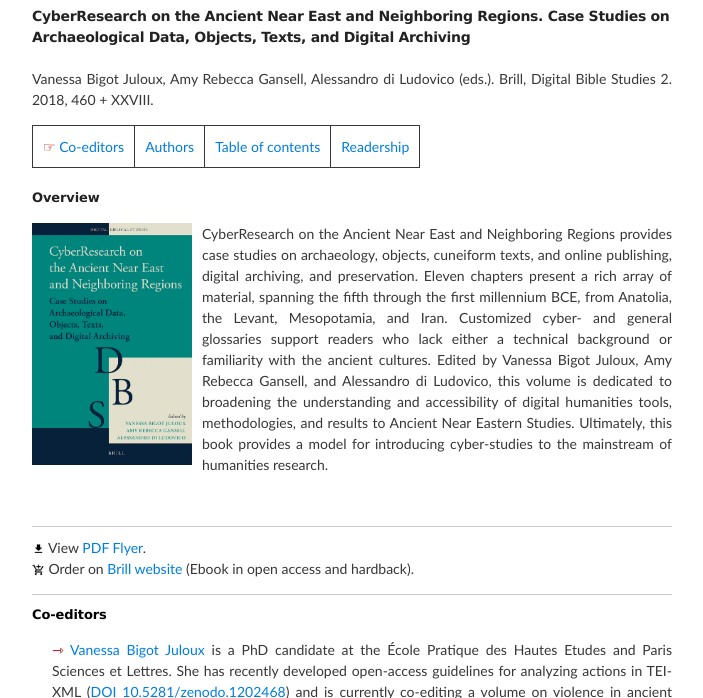
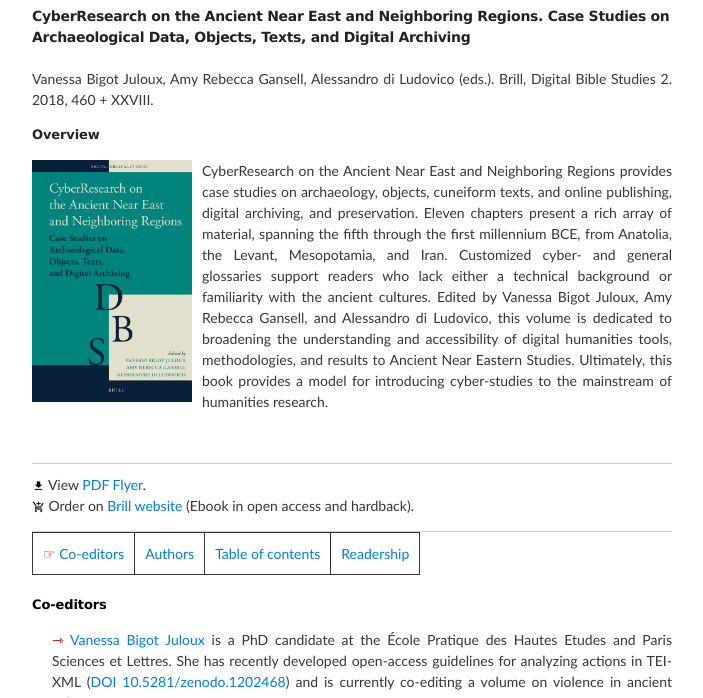
Before and after one commit to vbigot-juloux/ane-research-humanities, a Jekyll site: the page built from docs/CyberResearch-vol1.md, in a window 1280 px wide and 900 px high, cut to the strip 202-900 px from the top of the window. Shown: the whole strip, without its empty margins (288-991 px from the left). Built offline with Jekyll 4.4.1, drawn with Linux system fonts in a browser that asks for light colours; comment, search, counter and statistics services are not loaded; the repository's description, which GitHub fills in, is left out; part of the change alters nothing that is shown.

Commit message:
Update CyberResearch-vol1.md

```diff
--- a/docs/CyberResearch-vol1.md
+++ b/docs/CyberResearch-vol1.md
@@ -5,8 +5,6 @@ layout: default
 
 <h2> CyberResearch on the Ancient Near East and Neighboring Regions. Case Studies on Archaeological Data, Objects, Texts, and Digital Archiving</h2>
 Vanessa Bigot Juloux, Amy Rebecca Gansell, Alessandro di Ludovico (eds.). Brill, Digital Bible Studies 2. 2018, 460 +  XXVIII.<br />
-
-<span style="color:#b30000; font-size: 14px;">&#9758;</span> <a href="#eds">Co-editors</a> | <a href="#authors">Authors</a> | <a href="#table-content">Table of contents</a> | <a href="#readership">Readership</a>
 
 <h3>Overview</h3>
 <p><a href="../assets/CyberResearch_FrontCover.png" target="_blank"><img src="../assets/CyberResearch_FrontCover.png" style="float: left; overflow: auto; width:25%; padding-right: 10px; padding-bottom: 10px; border:0; -webkit-box-shadow: 0 0 0;"/></a>CyberResearch on the Ancient Near East and Neighboring Regions provides case studies on archaeology, objects, cuneiform texts, and online publishing, digital archiving, and preservation.
@@ -16,6 +14,8 @@ Eleven chapters present a rich array of material, spanning the fifth through the
 <img src="../assets/baseline_get_app_black_18dp.png" style="border:0; -webkit-box-shadow: 0 0 0; width: 2%"/> View <a href="https://brill.com/flyer/title/34932?print=pdf" target="_target">PDF Flyer</a>.<br />
 <img src="../assets/baseline_add_shopping_cart_black_18dp.png" style="border:0; -webkit-box-shadow: 0 0 0; width: 2%"/> Order on <a href="https://brill.com/view/title/34932" target="_blank">Brill website</a> (Ebook in open access and hardback).
 <hr style="height:0; margin:0; background:transparent; border-bottom:0.5px solid #cccccc;" />
+
+<span style="color:#b30000; font-size: 14px;">&#9758;</span> <a href="#eds">Co-editors</a> | <a href="#authors">Authors</a> | <a href="#table-content">Table of contents</a> | <a href="#readership">Readership</a>
 
 <h3><a name="eds" style="color: black">Co-editors</a></h3>
 <ul style="list-style-type: none;">
```
